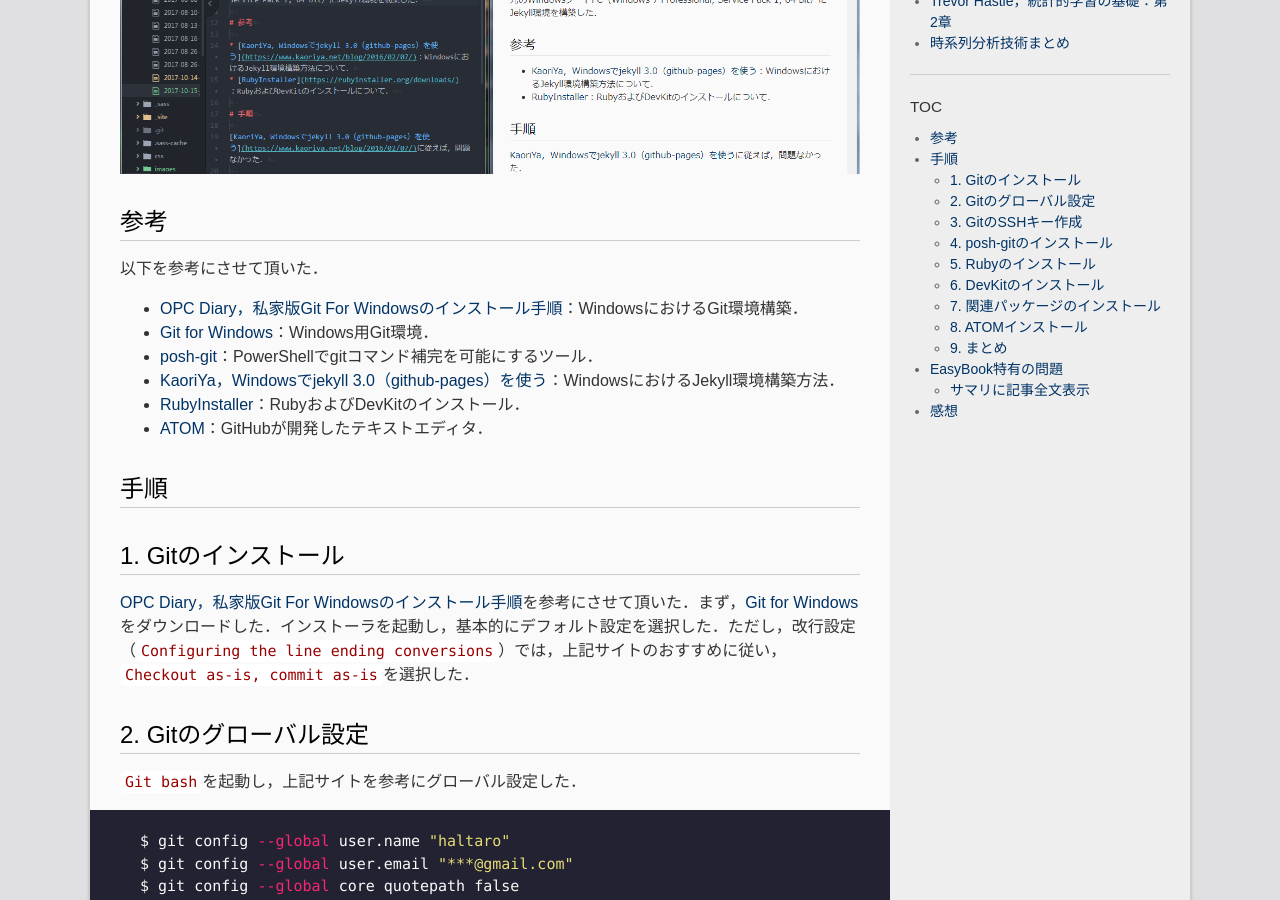
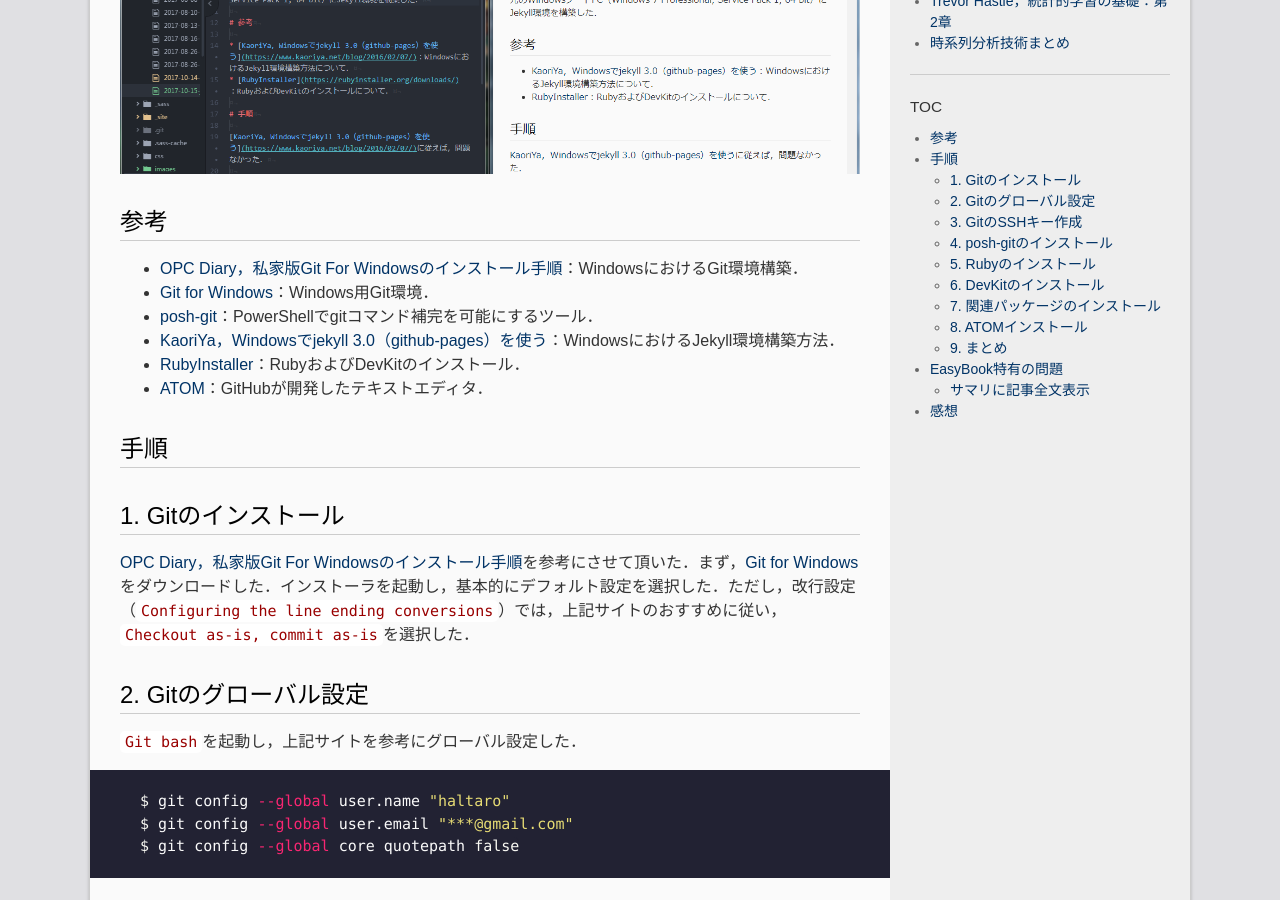
Before and after one commit to madoreenu/haltaro.github.io, a Jekyll site: the page built from _posts/2017-10-15-jekyll-on-windows.md, in a window 1280 px wide and 900 px high, scrolled down 520 px. Built offline with Jekyll 4.4.1, drawn with Linux system fonts in a browser that asks for light colours.

Commit message:
Delete a sentence

```diff
--- a/_posts/2017-10-15-jekyll-on-windows.md
+++ b/_posts/2017-10-15-jekyll-on-windows.md
@@ -12,8 +12,6 @@ outline: 船便でアメリカから送ったため，2ヶ月ほどLinuxが使
 ![env]({{site.baseurl}}/images/2017-10-15-env.png)
 
 # 参考
-
-以下を参考にさせて頂いた．
 
 * [OPC Diary，私家版Git For Windowsのインストール手順](http://opcdiary.net/?page_id=27065)：WindowsにおけるGit環境構築．
 * [Git for Windows](https://git-for-windows.github.io/)：Windows用Git環境．
```
